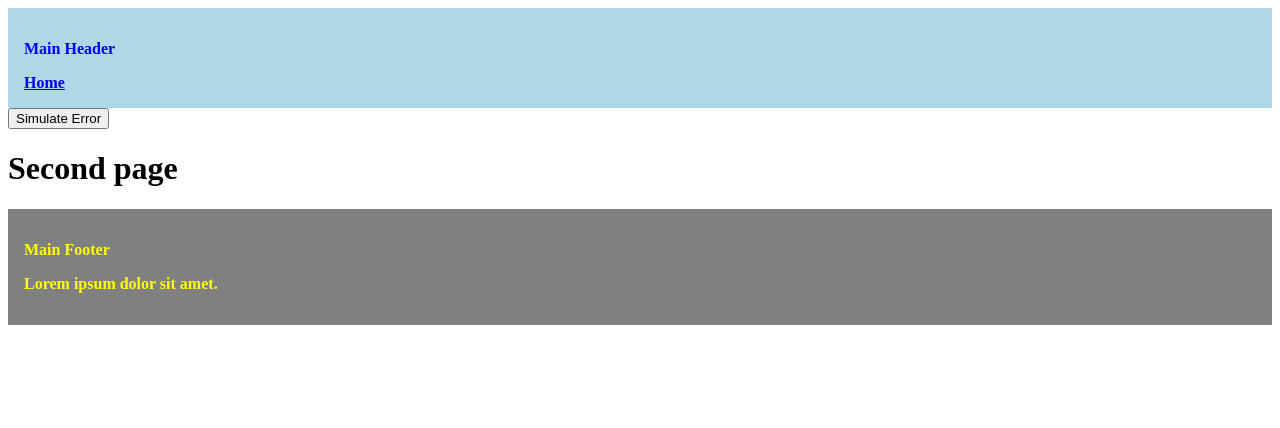
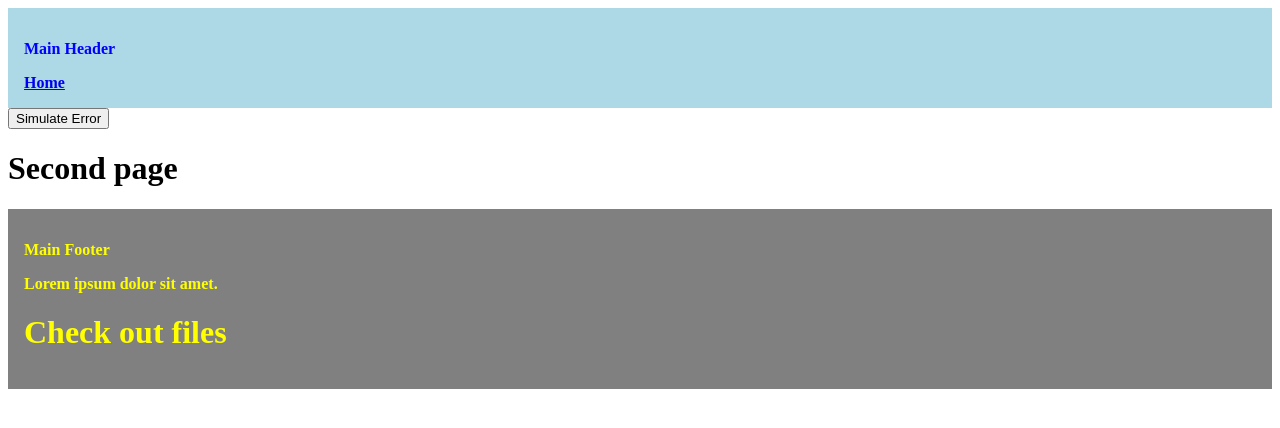
Before and after one commit to SanjarKeySkills/next_routing_demo, a Next.js app: page /blog/second in a window 1280 px wide. Shown: the top 428 px of the page. Built offline with nearby package versions, Linux system fonts and the light colour scheme.

Commit message:
23/05/25| itteration to fix files

```diff
--- a/src/app/layout.tsx
+++ b/src/app/layout.tsx
@@ -42,6 +42,7 @@ export default function MainLayout({
                     }}>
                     <p>Main Footer</p>
                     <p>Lorem ipsum dolor sit amet.</p>
+                    <h1>Check out files</h1>
                 </footer>
             </body>
         </html>
```
